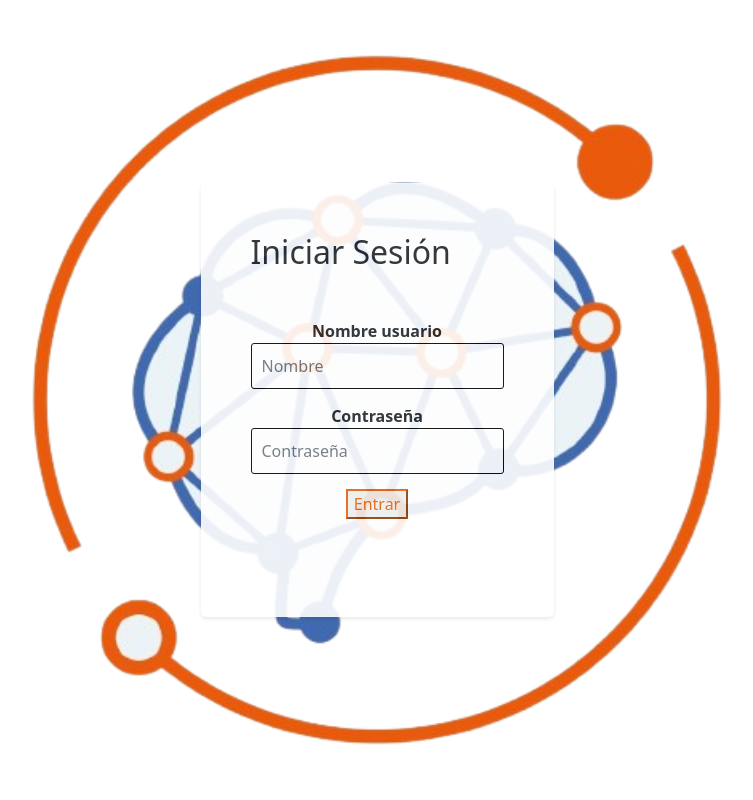
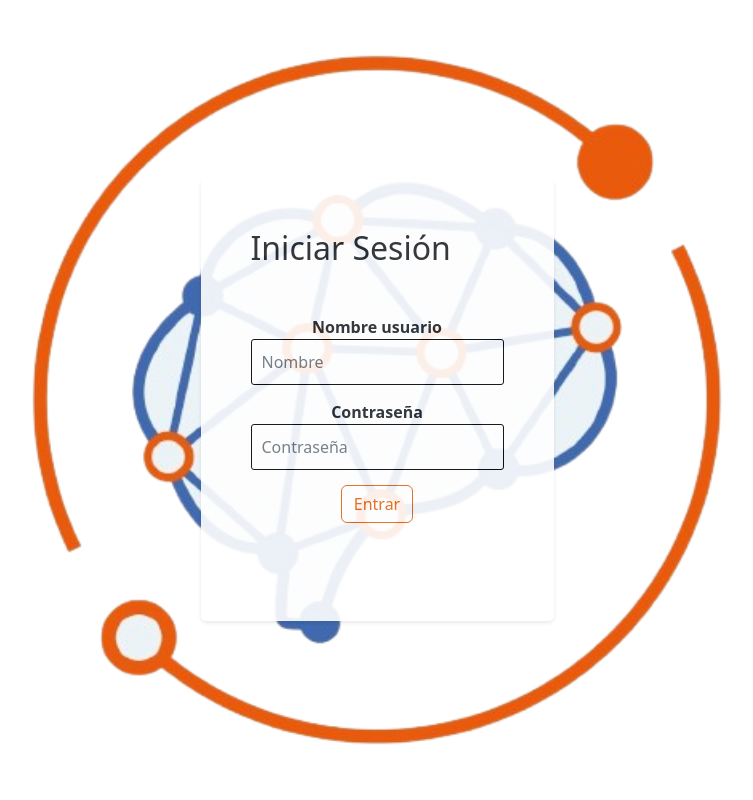
Before and after one commit to JoseMiguelVS/SACAL, a Flask app: page / in a window 1280 px wide. Shown: the whole page, without its empty margins (263-1016 px from the left). Run offline with Flask 3, Linux system fonts and the light colour scheme; parts of the project's set-up code (start-up, migrations or seed data) failed here and were passed over; some libraries are stand-ins or nearby versions.

Commit message:
7.9.7 VERSION

```diff
--- a/app/static/css/sesion.css
+++ b/app/static/css/sesion.css
@@ -52,3 +52,23 @@
     background-color: #e56411;
     border-color: #e56411;
 }
+
+.boton-sesion {
+    display: inline-flex;
+    /* Usar inline-flex para todos los botones */
+    align-items: center;
+    padding: 0.375rem 0.75rem;
+    font-size: 1rem;
+    font-weight: 400;
+    line-height: 1.5;
+    border: 1px solid;
+    /* Definir el borde base aquí */
+    border-radius: 0.375rem;
+    text-align: center;
+    text-decoration: none;
+    cursor: pointer;
+    transition: color 0.15s ease-in-out, background-color 0.15s ease-in-out,
+        border-color 0.15s ease-in-out;
+    background-color: transparent;
+    /* Fondo transparente por defecto */
+}
```
